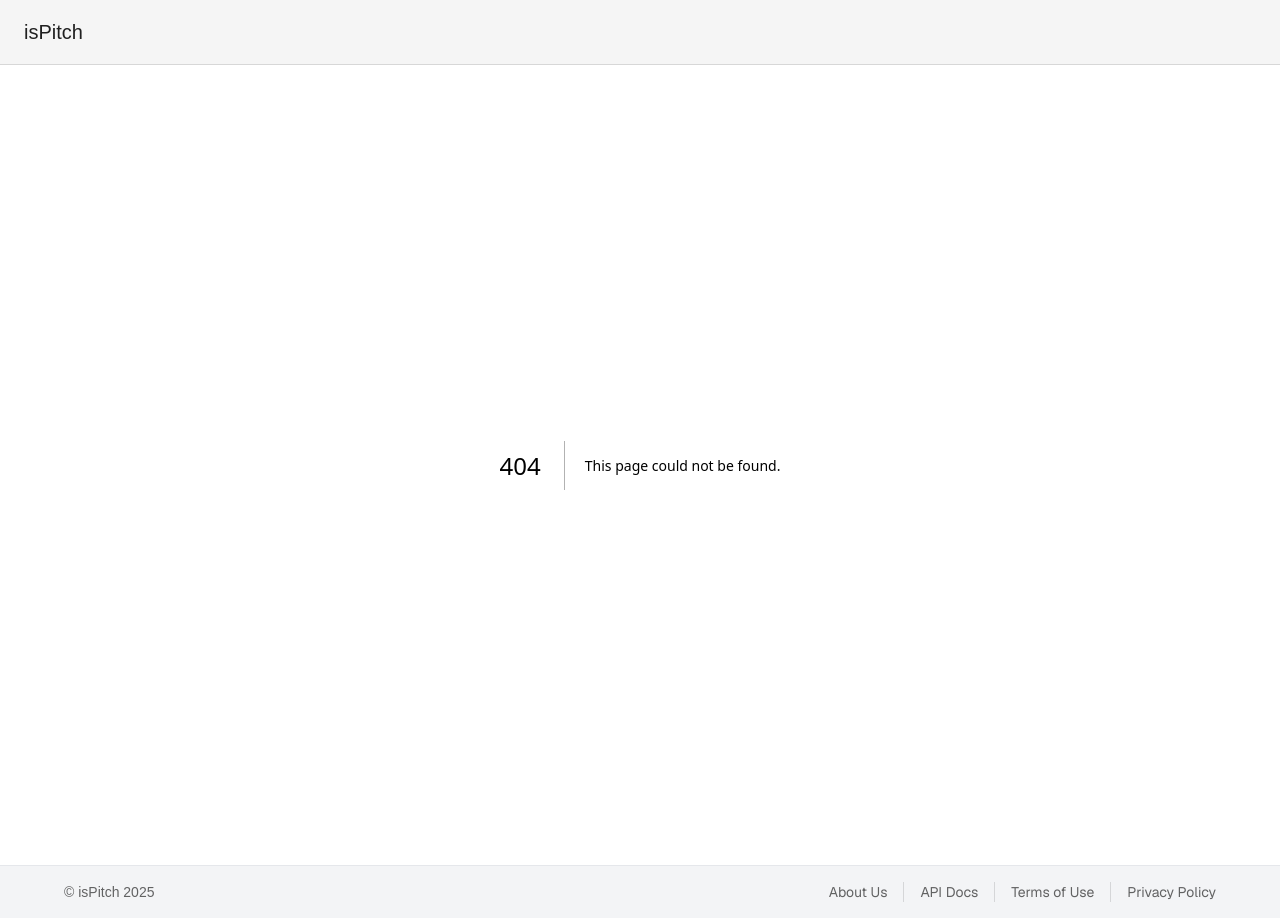
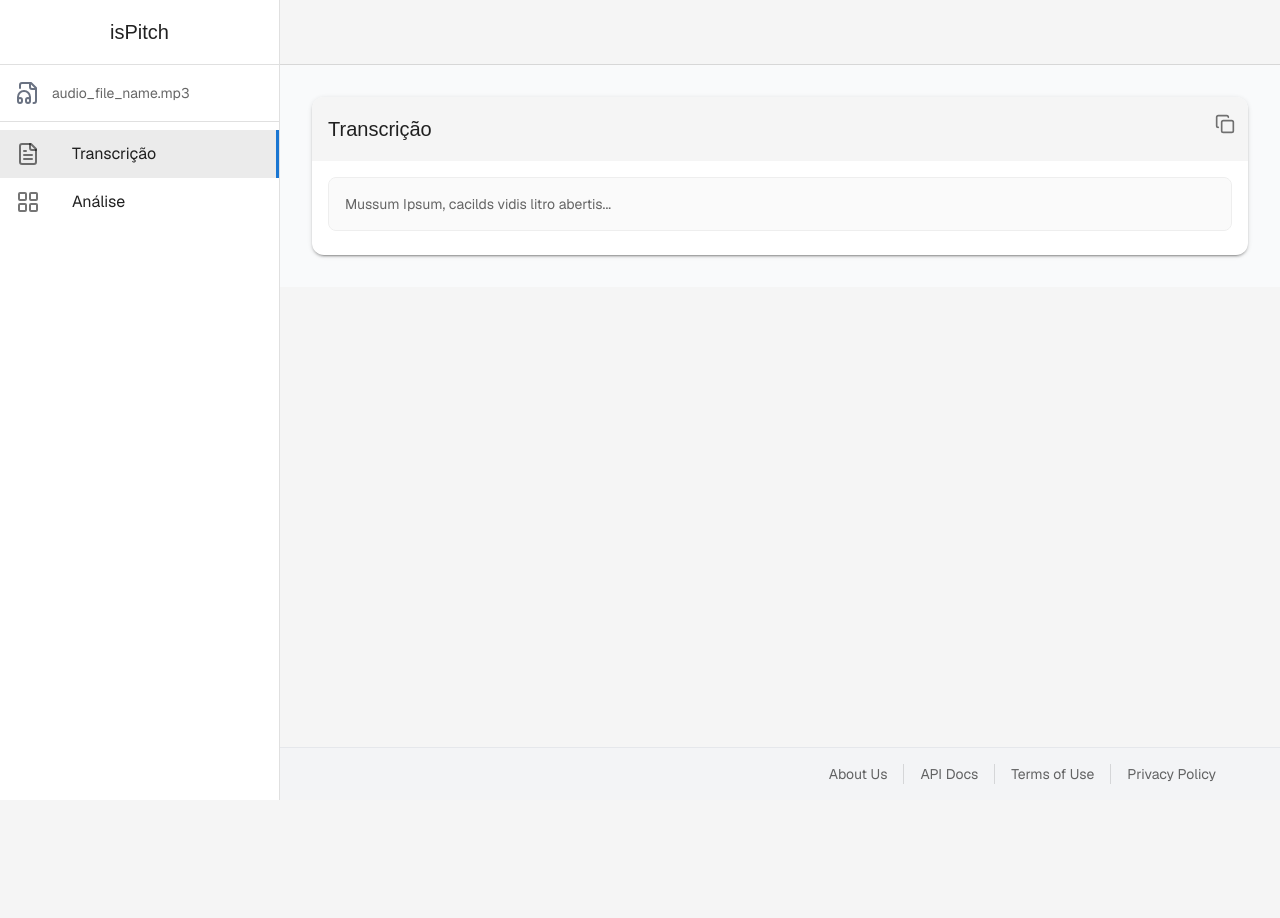
Before and after one commit to Oratur/isPitch, a Next.js app in the folder frontend/: page /analysis/1 in a window 1280 px wide. Before the commit this address had no page. After the commit the page ends 800 px from the top, so only its background shows below. Built offline with nearby package versions, Linux system fonts and the light colour scheme; a web font is replaced by a local one; what @mui/material-nextjs would draw is missing.

Commit message:
feat: implement analysis layout and sidebar components with data fetching

```diff
--- /dev/null
+++ b/frontend/src/app/(public)/analysis/[id]/layout.tsx
@@ -0,0 +1,46 @@
+
+import { AnalysisSidebar } from '@/components/layouts/AnalysisSideBar';
+import { Box } from '@mui/material';
+import { notFound } from 'next/navigation';
+import { cache } from 'react';
+
+// --- Mock de Dados ---
+export const getAnalysisData = cache(async (id: string) => {
+  console.log(`Buscando dados para o ID: ${id}`);
+  if (id === 'not-found') return null;
+  return {
+    id,
+    fileName: 'audio_file_name.mp3',
+    transcription: 'Mussum Ipsum, cacilds vidis litro abertis...',
+    analytics: [
+      { id: 'metric1', title: 'Análise de Sentimento' },
+      { id: 'metric2', title: 'Densidade de Palavras-chave' },
+      { id: 'metric3', title: 'Tópicos Principais' },
+    ],
+  };
+});
+
+interface AnalysisLayoutProps {
+  children: React.ReactNode;
+  params: { id: string };
+}
+
+export default async function AnalysisLayout({ children, params }: AnalysisLayoutProps) {
+  const data = await getAnalysisData(params.id);
+
+  if (!data) {
+    notFound();
+  }
+
+  return (
+    <Box className="flex flex-1 h-full">
+      <AnalysisSidebar
+        fileName={data.fileName}
+        basePath={`/analysis/${params.id}`}
+      />
+      <main className="flex-1 p-4 sm:p-6 lg:p-8 bg-gray-50 overflow-y-auto">
+        {children}
+      </main>
+    </Box>
+  );
+}
--- /dev/null
+++ b/frontend/src/app/(public)/analysis/[id]/page.tsx
@@ -0,0 +1,40 @@
+import { Grid } from '@mui/material';
+import { notFound } from 'next/navigation';
+import { AnalyticsCard } from '@/components/features/AnalyticsCard';
+import { TranscriptionCard } from '@/components/features/TranscriptionCard';
+import { getAnalysisData } from './layout'; // ✅ Importa a função do novo layout
+
+interface AnalysisPageProps {
+  params: { id: string };
+  searchParams: { [key: string]: string | string[] | undefined };
+}
+
+export default async function AnalysisPage({ params, searchParams }: AnalysisPageProps) {
+  const currentView = searchParams.view || 'transcription';
+
+  const data = await getAnalysisData(params.id);
+
+  if (!data) {
+    notFound();
+  }
+
+  if (currentView === 'analytics') {
+    return (
+      <Grid container spacing={4}>
+        {data.analytics.map((metric) => (
+          <Grid size={{xs: 12, lg: 6, xl: 4}} key={metric.id}>
+            <AnalyticsCard title={metric.title}>
+              <div className="bg-gray-200 h-64 flex items-center justify-center rounded-lg">
+                Gráfico para {metric.title}
+              </div>
+            </AnalyticsCard>
+          </Grid>
+        ))}
+      </Grid>
+    );
+  }
+
+  return (
+    <TranscriptionCard transcriptionText={data.transcription} />
+  );
+}
--- /dev/null
+++ b/frontend/src/components/features/AnalyticsCard.tsx
@@ -0,0 +1,22 @@
+import { Card, CardContent, Typography, CardHeader } from '@mui/material';
+import { BarChart3 } from 'lucide-react';
+
+interface AnalyticsCardProps {
+  title: string;
+  children: React.ReactNode;
+}
+
+export function AnalyticsCard({ title, children }: AnalyticsCardProps) {
+  return (
+    <Card elevation={2} sx={{ borderRadius: 3, height: '100%' }}>
+      <CardHeader
+        title={<Typography variant="h6">{title}</Typography>}
+        avatar={<BarChart3 size={24} className="text-gray-500" />}
+        sx={{ bgcolor: 'grey.100' }}
+      />
+      <CardContent>
+        {children}
+      </CardContent>
+    </Card>
+  );
+}
--- /dev/null
+++ b/frontend/src/components/features/TranscriptionCard.tsx
@@ -0,0 +1,54 @@
+'use client';
+
+import { useState } from 'react';
+import { Box, Card, CardContent, CardHeader, IconButton, Tooltip, Typography } from '@mui/material';
+import { Check, Copy } from 'lucide-react';
+
+interface TranscriptionCardProps {
+  transcriptionText: string;
+}
+
+export function TranscriptionCard({ transcriptionText }: TranscriptionCardProps) {
+  const [copied, setCopied] = useState(false);
+
+  const handleCopy = () => {
+    navigator.clipboard.writeText(transcriptionText);
+    setCopied(true);
+    setTimeout(() => setCopied(false), 2000);
+  };
+
+  return (
+    <Card elevation={2} sx={{ borderRadius: 3 }}>
+      <CardHeader
+        title={<Typography variant="h6">Transcrição</Typography>}
+
+        action={
+          <Tooltip title={copied ? 'Copiado!' : 'Copiar'} placement="top">
+            <IconButton onClick={handleCopy} size="small">
+              {copied ? <Check size={20} className="text-green-500" /> : <Copy size={20} />}
+            </IconButton>
+          </Tooltip>
+        }
+        sx={{ bgcolor: 'grey.100' }}
+      />
+      <CardContent>
+        <Box
+          sx={{
+            bgcolor: 'grey.50',
+            border: 1,
+            borderColor: 'grey.200',
+            borderRadius: 2,
+            p: 2,
+            maxHeight: 400,
+            overflowY: 'auto',
+            whiteSpace: 'pre-wrap',
+            typography: 'body2',
+            color: 'text.secondary',
+          }}
+        >
+          {transcriptionText}
+        </Box>
+      </CardContent>
+    </Card>
+  );
+}
--- /dev/null
+++ b/frontend/src/components/layouts/AnalysisSideBar.tsx
@@ -0,0 +1,85 @@
+'use client';
+
+import { Box, Divider, Drawer, List, ListItem, ListItemButton, ListItemIcon, ListItemText, Toolbar, Typography } from '@mui/material';
+import { FileAudio, FileText, LayoutGrid } from 'lucide-react';
+import Link from 'next/link';
+import { useSearchParams } from 'next/navigation';
+import { Logo } from './Logo';
+
+const DRAWER_WIDTH = 280;
+
+interface AnalysisSidebarProps {
+  fileName: string;
+  basePath: string; // ex: /analysis/123
+}
+
+export function AnalysisSidebar({ fileName, basePath }: AnalysisSidebarProps) {
+  const searchParams = useSearchParams();
+  const currentView = searchParams.get('view') || 'transcription';
+
+  const navItems = [
+    { text: 'Transcrição', icon: <FileText />, view: 'transcription' },
+    { text: 'Análise', icon: <LayoutGrid />, view: 'analytics' },
+  ];
+
+  const drawerContent = (
+    <div>
+      <Toolbar sx={{ justifyContent: 'center', py: 2 }}>
+        <Logo/>
+      </Toolbar>
+
+      <Divider />
+
+      <Box sx={{ p: 2, display: 'flex', alignItems: 'center', gap: 1.5 }}>
+        <FileAudio className="text-gray-500" />
+        <Typography variant="body2" color="text.secondary" noWrap>
+          {fileName}
+        </Typography>
+      </Box>
+
+      <Divider />
+
+      <List>
+        {navItems.map((item) => (
+          <ListItem key={item.text} disablePadding>
+            <ListItemButton
+              component={Link}
+              href={`${basePath}?view=${item.view}`}
+              selected={currentView === item.view}
+              sx={{
+                '&.Mui-selected': {
+                  backgroundColor: 'action.selected',
+                  borderRight: 3,
+                  borderColor: 'primary.main',
+                  '&:hover': {
+                    backgroundColor: 'action.hover',
+                  }
+                },
+              }}
+            >
+              <ListItemIcon>{item.icon}</ListItemIcon>
+              <ListItemText primary={item.text} />
+            </ListItemButton>
+          </ListItem>
+        ))}
+      </List>
+    </div>
+  );
+
+  return (
+    <Drawer
+      variant="permanent"
+      sx={{
+        width: DRAWER_WIDTH,
+        flexShrink: 0,
+        ['& .MuiDrawer-paper']: {
+          width: DRAWER_WIDTH,
+          boxSizing: 'border-box',
+          borderRight: '1px solid rgba(0, 0, 0, 0.12)'
+        },
+      }}
+    >
+      {drawerContent}
+    </Drawer>
+  );
+}
```
